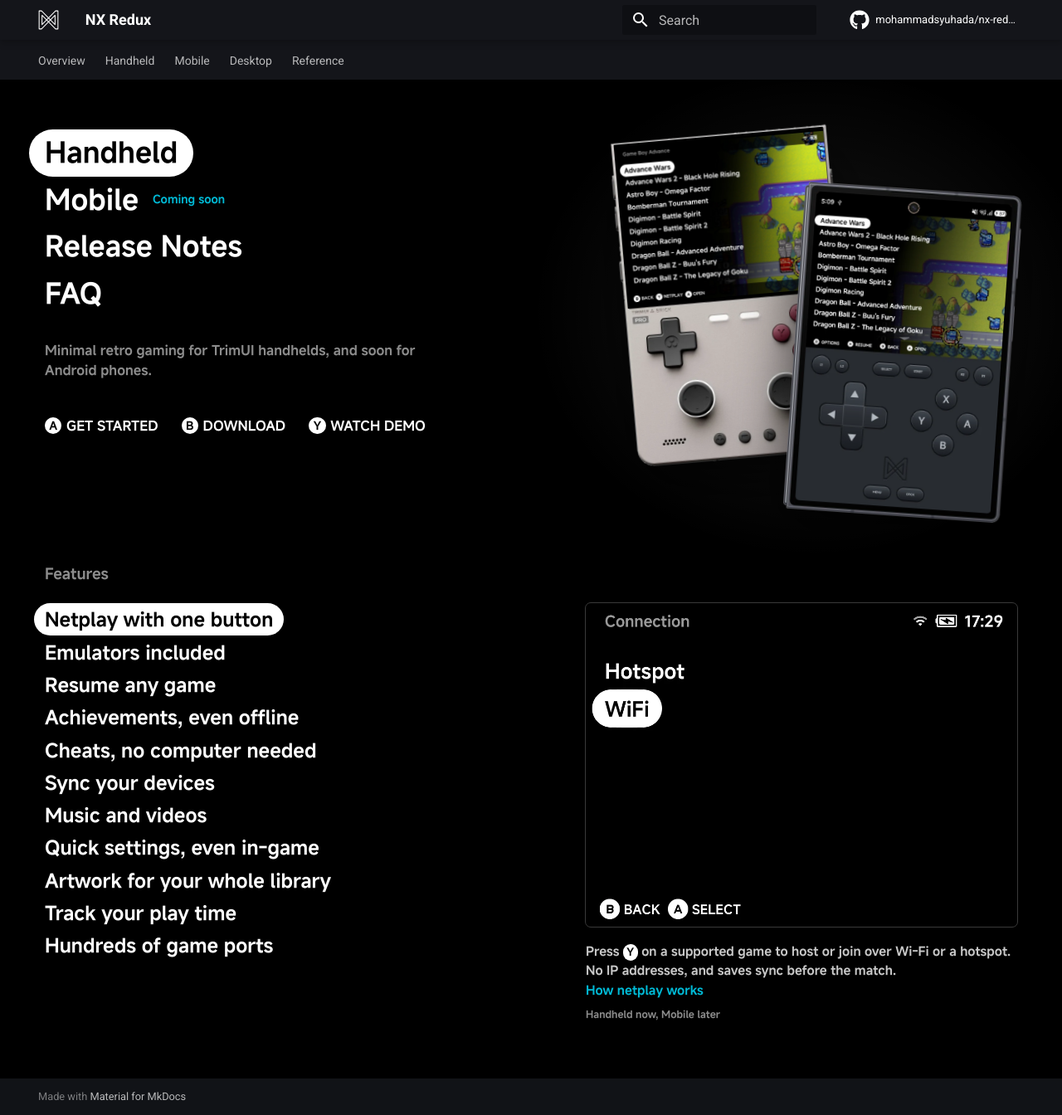
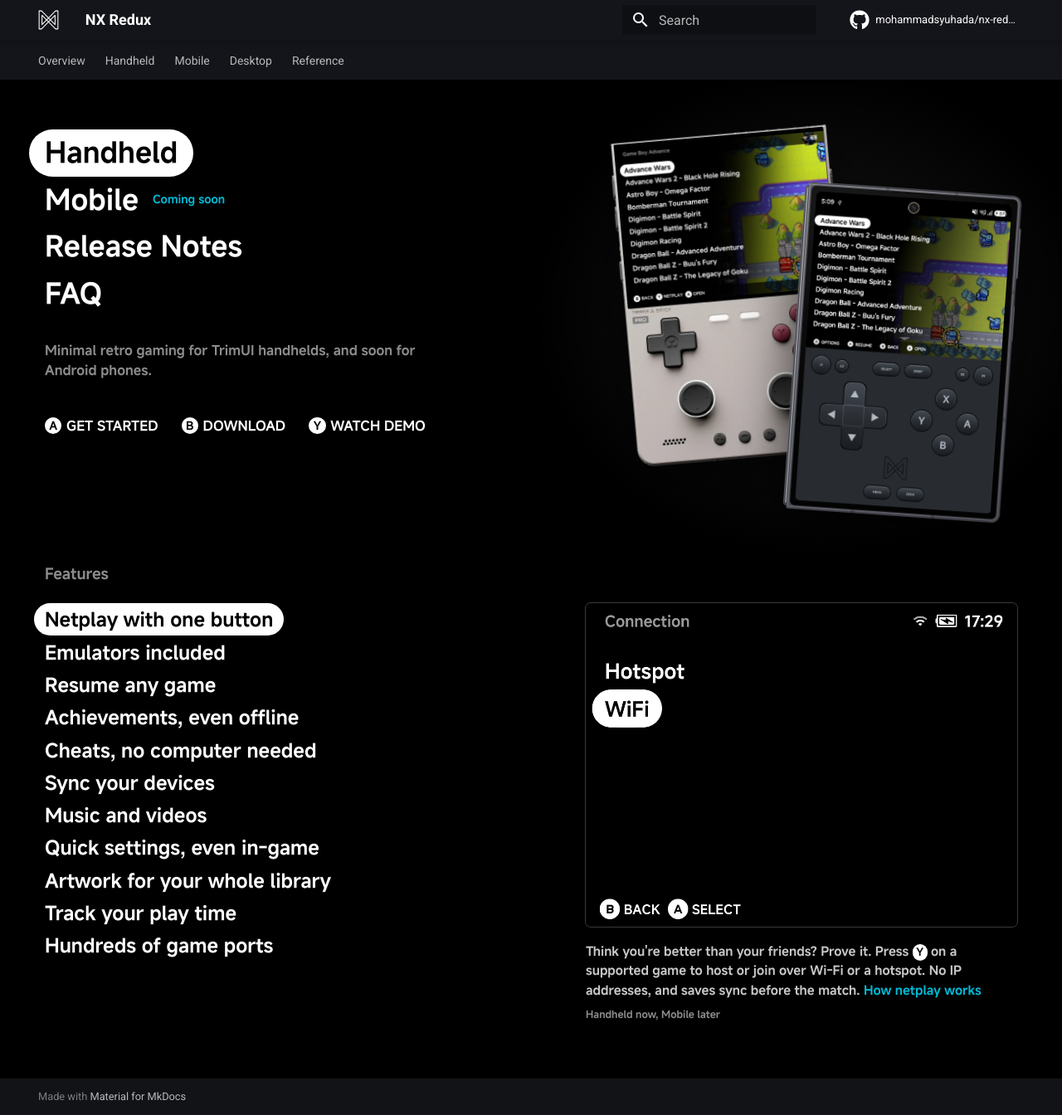
Before and after one commit to mohammadsyuhada/nx-redux-docs, an MkDocs documentation site: the page built from docs/index.md, in a window 1280 px wide and 1344 px high. Shown: the whole window at 83% size. Built offline with MkDocs 1.6.1 and Material for MkDocs 9.7.7, drawn with Linux system fonts in a browser that asks for light colours; comment, search, counter and statistics services are not loaded; some of the changed lines change nothing that is shown.

Commit message:
copy(site): casual, cheekier descriptions for every landing feature

```diff
--- a/overrides/home.html
+++ b/overrides/home.html
@@ -64,37 +64,37 @@
 
     {% set features = [
       {"title": "Netplay with one button", "href": "handheld/netplay/", "more": "How netplay works", "shots": ["assets/landing/features/netplay-join.webp", "assets/landing/features/netplay-connection.webp", "assets/landing/features/netplay-select-host.webp", "assets/landing/features/netplay-connected.webp", "assets/landing/features/netplay-playing.webp"],
-       "text": "Press <kbd>Y</kbd> on a supported game to host or join over Wi-Fi or a hotspot. No IP addresses, and saves sync before the match.",
+       "text": "Think you're better than your friends? Prove it. Press <kbd>Y</kbd> on a supported game to host or join over Wi-Fi or a hotspot. No IP addresses, and saves sync before the match.",
        "platform": "Handheld now, Mobile later"},
       {"title": "Emulators included", "href": "handheld/emulators/", "more": "See the bundled emulators", "shot": "assets/landing/handheld/main-menu.webp",
-       "text": "Every emulator comes built in, from classic handhelds to 3D consoles, so there is nothing extra to find or download.",
+       "text": "No hunting for emulators, no setup rabbit holes. Everything from classic handhelds to 3D consoles is built in and ready to play.",
        "platform": "Handheld and Mobile"},
       {"title": "Resume any game", "href": "handheld/guide/game-switcher/", "more": "About the Game Switcher", "shot": "assets/landing/features/game-switcher.webp",
-       "text": "Quitting saves to a hidden slot. Press <kbd>SELECT</kbd> for the Game Switcher and carry on exactly where you left off.",
+       "text": "Dinner's ready? Just quit. Your game saves itself, and <kbd>SELECT</kbd> brings it back exactly where you left off.",
        "platform": "Handheld"},
       {"title": "Achievements, even offline", "href": "handheld/apps/retroachievements/", "more": "Set up RetroAchievements", "shots": ["assets/landing/features/ra-home.webp", "assets/landing/features/ra-games.webp", "assets/landing/features/ra-game.webp", "assets/landing/features/ra-detail.webp"],
-       "text": "Earn RetroAchievements without a connection and sync them later.",
+       "text": "Real life doesn't hand out trophies. NX Redux does, even offline: earn RetroAchievements without a connection and sync them later.",
        "platform": "Handheld and Mobile"},
       {"title": "Cheats, no computer needed", "href": "handheld/apps/cheats/", "more": "Set up cheats", "shots": ["assets/landing/features/cheats-tools.webp", "assets/landing/features/cheats-ingame.webp"],
        "text": "Stuck on that one boss? We won't tell. Grab the cheat database right on the device, then flip cheats on and off from the in-game menu.",
        "platform": "Handheld and Mobile"},
       {"title": "Sync your devices", "href": "handheld/apps/device-sync/", "more": "How Device Sync works", "shot": "assets/screenshots/device-sync.png",
-       "text": "Add games on one device, then sync over Wi-Fi. Saves, states and, if you like, ROMs arrive on the other.",
+       "text": "Own more handhelds than you'd admit? Sync them over Wi-Fi, and your saves, states and, if you like, ROMs follow you from one to the next.",
        "platform": "Handheld now, Mobile later"},
       {"title": "Music and videos", "href": "handheld/apps/music-player/", "more": "Explore the Music Player", "shots": ["assets/screenshots/music-now-playing.png", "assets/screenshots/music-player.png", "assets/screenshots/media-player.png"],
-       "text": "Built-in music and media players, with sound through the speaker, Bluetooth or a USB-C DAC.",
+       "text": "Need a rest from gaming? Kick back with some music or a video, played through the speaker, Bluetooth headphones or a USB-C DAC.",
        "platform": "Handheld"},
       {"title": "Quick settings, even in-game", "href": "handheld/guide/osd/", "more": "Open the On-Screen Display", "shot": "assets/screenshots/osd.png",
-       "text": "Long-press <kbd>MENU</kbd> for volume, brightness, Wi-Fi, Bluetooth, screenshots and screen recording without leaving your game.",
+       "text": "Screen too bright at 2 a.m.? Long-press <kbd>MENU</kbd> for volume, brightness, Wi-Fi, Bluetooth, screenshots and screen recording, without leaving your game.",
        "platform": "Handheld"},
       {"title": "Artwork for your whole library", "href": "handheld/apps/artwork-manager/", "more": "Use the Artwork Manager", "shots": ["assets/screenshots/artwork-manager.png", "assets/screenshots/game-art-thumbnail.png", "assets/screenshots/game-art-type-boxart.png", "assets/screenshots/game-art-type-screenshot.png", "assets/screenshots/game-art-background.png"],
-       "text": "Fetch box art, screenshots and a mix of both for whole systems at once.",
+       "text": "A plain list of names? Not for long. Grab box art, screenshots or a mix of both for a whole system in one go.",
        "platform": "Handheld"},
       {"title": "Track your play time", "href": "handheld/apps/game-tracker/", "more": "Open the Game Tracker", "shot": "assets/screenshots/game-tracker.png",
-       "text": "See total time, average session and play count for every game.",
+       "text": "See exactly how much time you've \"wasted\" (we call it well spent). Total time, average session and play count for every game.",
        "platform": "Handheld"},
       {"title": "Hundreds of game ports", "href": "handheld/apps/portmaster/", "more": "Get PortMaster", "shot": "assets/screenshots/portmaster.png",
-       "text": "Install PortMaster from the Xtras store and play hundreds of community game ports.",
+       "text": "Played everything already? Install PortMaster from the Xtras store and dig into hundreds of community game ports.",
        "platform": "Handheld"},
     ] %}
     <section class="nx-screen nx-features" aria-labelledby="nx-features-title">
```
